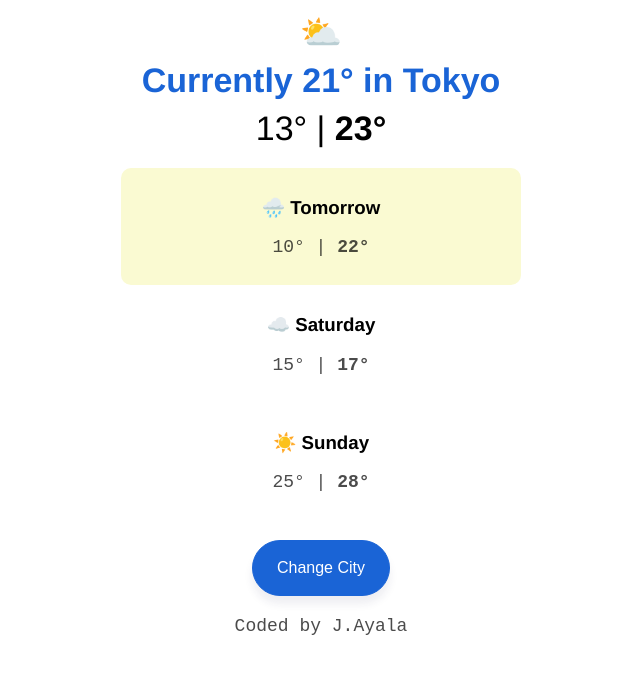
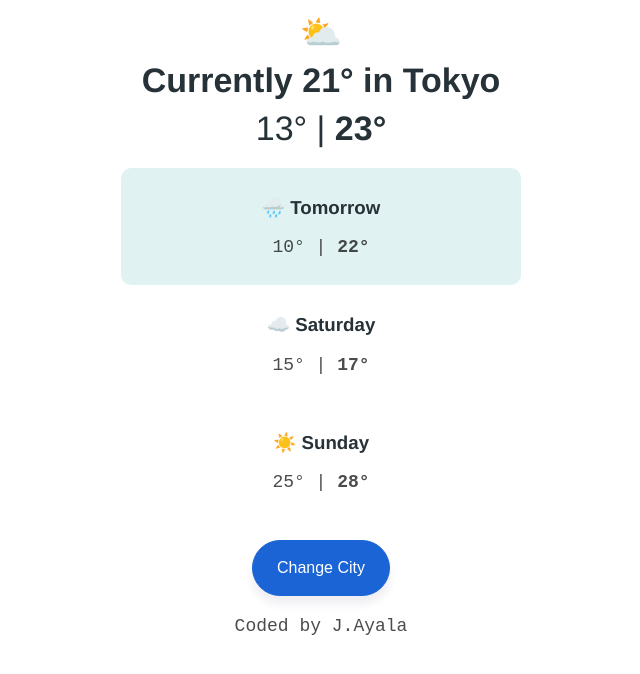
Before and after one commit to jayala2022/Weather-App, a plain HTML site: page index.html in a window 1280 px wide. In both pictures the pointer is over the item 640 px from the left and 226 px from the top of the page. Shown: the whole page, without its empty margins (319-959 px from the left). Drawn offline with Linux system fonts and the light colour scheme.

Commit message:
Updated h1,h2,h3 & li Element background colors

```diff
--- a/index.html
+++ b/index.html
@@ -11,10 +11,10 @@
       h3 {
         font-family: Helvetica, Arial, sans-serif;
         text-align: center;
+        color: #263238;
       }
 
       h1 {
-        color: #1a64d6;
         font-size: 34px;
         line-height: 48px;
         margin: 0;
@@ -42,7 +42,7 @@
       }
 
       li:hover {
-        background: lightgoldenrodyellow;
+        background: #e0f2f1;
       }
 
       p {
```
